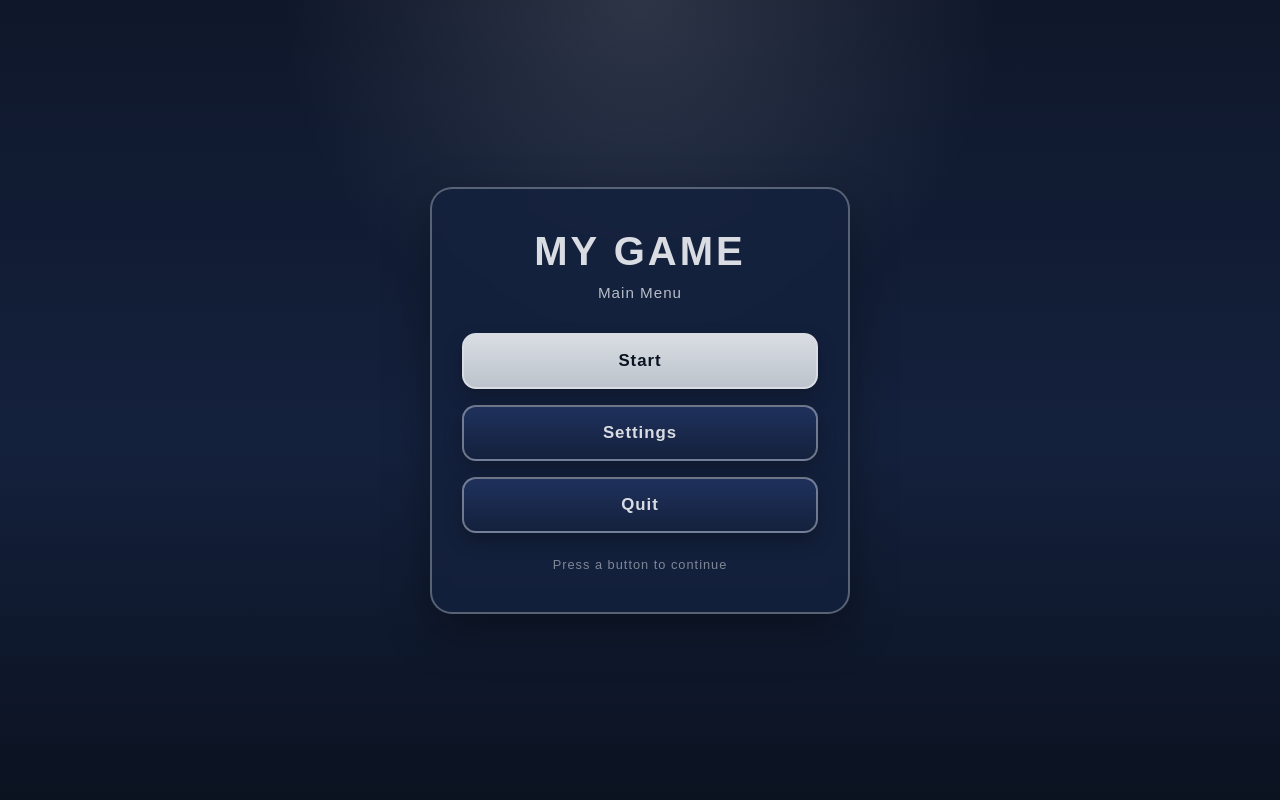
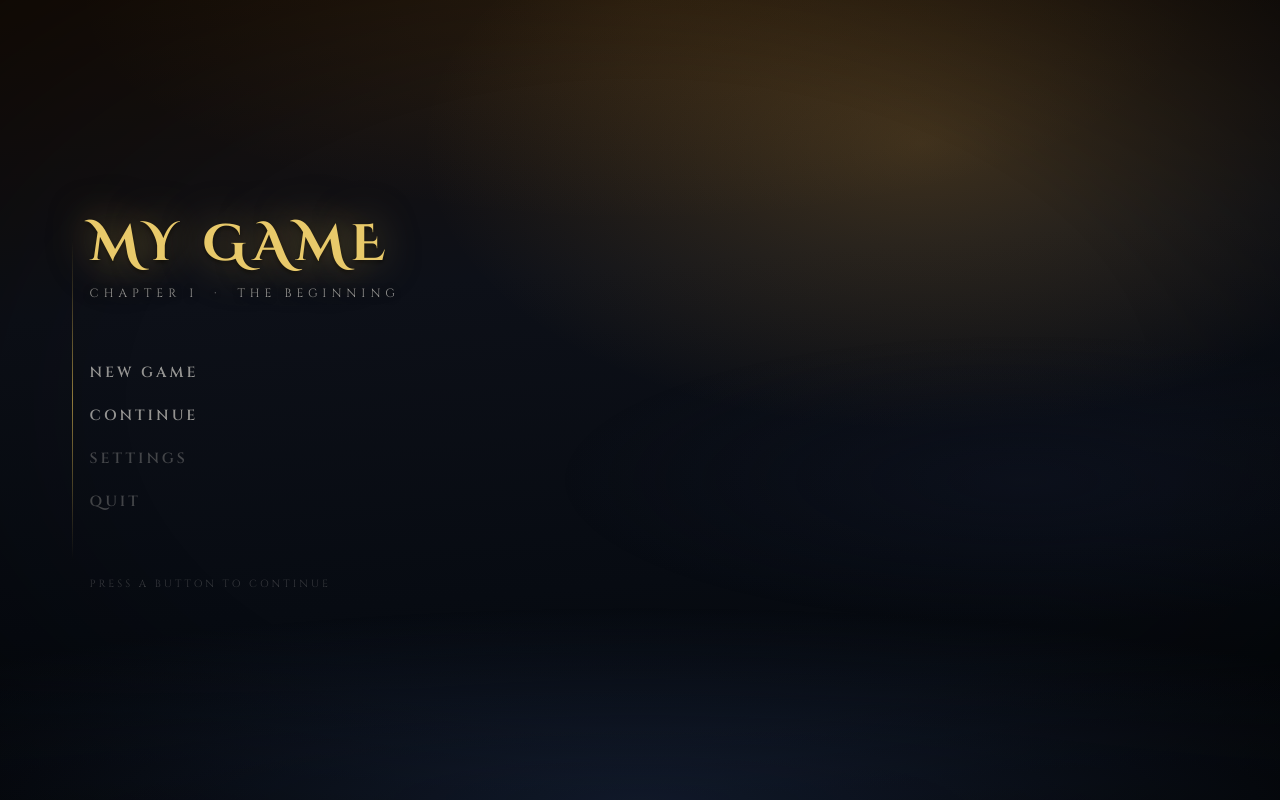
Before and after one commit to daggerscythe/hackathon2026, a plain HTML site: page UI/menu.html in a window 1280 px wide. Drawn offline with Linux system fonts and the light colour scheme.

Commit message:
UI in gaming direction

```diff
--- a/UI/menu.css
+++ b/UI/menu.css
@@ -1,101 +1,215 @@
+@import url('https://fonts.googleapis.com/css2?family=Cinzel:wght@400;600;700&family=Cinzel+Decorative:wght@400;700&display=swap');
+
 :root {
-  --primary: #d9dde3;      /* whitish silver */
-  --secondary: #14213d;    /* dark blue */
-  --secondary-light: #1f315c;
-  --accent: #eef2f7;
-  --text-dark: #0b1220;
-  --shadow: rgba(0, 0, 0, 0.35);
+  --gold: #c9a84c;
+  --gold-light: #e8c96a;
+  --gold-dim: rgba(201, 168, 76, 0.55);
+  --white: #f0ece4;
+  --white-dim: rgba(240, 236, 228, 0.6);
+  --white-faint: rgba(240, 236, 228, 0.25);
+  --dark: #0a0c0f;
+  --overlay: rgba(8, 10, 14, 0.62);
 }
 
 * {
   box-sizing: border-box;
   margin: 0;
   padding: 0;
-  font-family: Arial, Helvetica, sans-serif;
 }
 
 body {
   width: 100vw;
   height: 100vh;
   overflow: hidden;
+  font-family: 'Cinzel', serif;
+
+  /* Cinematic background — deep fog + warm light bloom from top-right */
   background:
-    radial-gradient(circle at top, rgba(217, 221, 227, 0.15), transparent 35%),
-    linear-gradient(180deg, #0f172a 0%, var(--secondary) 55%, #0b1220 100%);
+    radial-gradient(ellipse 60% 55% at 72% 18%, rgba(220, 160, 60, 0.22) 0%, transparent 65%),
+    radial-gradient(ellipse 80% 50% at 50% 0%, rgba(180, 130, 50, 0.12) 0%, transparent 55%),
+    linear-gradient(175deg, #1a1008 0%, #0d1018 35%, #070b12 70%, #030507 100%);
+
   display: flex;
   align-items: center;
-  justify-content: center;
+  justify-content: flex-start;
+}
+
+/* Atmospheric fog layer */
+body::before {
+  content: '';
+  position: fixed;
+  inset: 0;
+  background:
+    radial-gradient(ellipse 120% 40% at 50% 100%, rgba(20, 30, 50, 0.9) 0%, transparent 60%),
+    radial-gradient(ellipse 60% 30% at 80% 60%, rgba(15, 20, 35, 0.5) 0%, transparent 60%);
+  pointer-events: none;
+  z-index: 0;
+}
+
+/* Subtle vignette */
+body::after {
+  content: '';
+  position: fixed;
+  inset: 0;
+  background: radial-gradient(ellipse 100% 100% at 50% 50%, transparent 40%, rgba(0,0,0,0.75) 100%);
+  pointer-events: none;
+  z-index: 0;
 }
 
 .menu-container {
-  width: 420px;
-  padding: 40px 30px;
-  border-radius: 22px;
-  background: rgba(20, 33, 61, 0.82);
-  border: 2px solid rgba(217, 221, 227, 0.35);
-  box-shadow: 0 18px 45px var(--shadow);
-  backdrop-filter: blur(8px);
-  text-align: center;
+  position: relative;
+  z-index: 1;
+  padding: 0 0 0 7vw;
+  display: flex;
+  flex-direction: column;
+  justify-content: center;
+  height: 100vh;
+}
+
+/* Thin vertical accent line */
+.menu-container::before {
+  content: '';
+  position: absolute;
+  left: calc(7vw - 18px);
+  top: 30%;
+  height: 40%;
+  width: 1px;
+  background: linear-gradient(180deg, transparent, var(--gold), transparent);
+  opacity: 0.7;
 }
 
 .game-title {
-  color: var(--primary);
-  font-size: 2.5rem;
-  font-weight: 800;
-  letter-spacing: 3px;
-  margin-bottom: 10px;
+  font-family: 'Cinzel Decorative', serif;
+  color: var(--gold-light);
+  font-size: clamp(2rem, 4vw, 3.2rem);
+  font-weight: 700;
+  letter-spacing: 6px;
   text-transform: uppercase;
+  margin-bottom: 6px;
+  text-shadow:
+    0 0 40px rgba(201, 168, 76, 0.6),
+    0 0 80px rgba(201, 168, 76, 0.2),
+    0 2px 4px rgba(0,0,0,0.8);
+
+  animation: fadeSlideUp 0.9s ease both;
 }
 
 .subtitle {
-  color: rgba(238, 242, 247, 0.75);
-  font-size: 0.95rem;
-  margin-bottom: 32px;
-  letter-spacing: 1px;
+  color: var(--white-dim);
+  font-size: 0.75rem;
+  letter-spacing: 5px;
+  text-transform: uppercase;
+  margin-bottom: 52px;
+  text-shadow: 0 1px 6px rgba(0,0,0,0.6);
+
+  animation: fadeSlideUp 0.9s 0.15s ease both;
 }
 
 .button-group {
   display: flex;
   flex-direction: column;
-  gap: 16px;
+  gap: 4px;
 }
 
 .menu-btn {
-  padding: 16px 20px;
-  font-size: 1.05rem;
-  font-weight: 700;
-  letter-spacing: 1px;
-  border-radius: 14px;
-  border: 2px solid var(--primary);
-  background: linear-gradient(180deg, var(--primary), #bcc3cc);
-  color: var(--text-dark);
+  position: relative;
+  padding: 10px 0;
+  font-family: 'Cinzel', serif;
+  font-size: 0.92rem;
+  font-weight: 600;
+  letter-spacing: 3px;
+  text-transform: uppercase;
+  background: transparent;
+  border: none;
+  color: var(--white-dim);
   cursor: pointer;
-  transition: transform 0.18s ease, box-shadow 0.18s ease, background 0.18s ease;
-  box-shadow: 0 8px 18px rgba(0, 0, 0, 0.25);
+  text-align: left;
+  width: 220px;
+  transition: color 0.2s ease, letter-spacing 0.2s ease;
+
+  /* Staggered entrance */
+  animation: fadeSlideUp 0.7s ease both;
+}
+
+.menu-btn:nth-child(1) { animation-delay: 0.3s; }
+.menu-btn:nth-child(2) { animation-delay: 0.42s; }
+.menu-btn:nth-child(3) { animation-delay: 0.54s; }
+.menu-btn:nth-child(4) { animation-delay: 0.66s; }
+
+/* Hover left accent marker */
+.menu-btn::before {
+  content: '';
+  position: absolute;
+  left: -14px;
+  top: 50%;
+  transform: translateY(-50%) scaleY(0);
+  width: 2px;
+  height: 60%;
+  background: var(--gold);
+  transition: transform 0.18s ease;
+  transform-origin: center;
+}
+
+/* Hover underline */
+.menu-btn::after {
+  content: '';
+  position: absolute;
+  bottom: 6px;
+  left: 0;
+  width: 0;
+  height: 1px;
+  background: linear-gradient(90deg, var(--gold), transparent);
+  transition: width 0.22s ease;
 }
 
 .menu-btn:hover {
-  transform: translateY(-2px) scale(1.02);
-  background: linear-gradient(180deg, #eef2f7, #c9d0d8);
-  box-shadow: 0 12px 22px rgba(0, 0, 0, 0.32);
+  color: var(--gold-light);
+  letter-spacing: 4px;
+  text-shadow: 0 0 20px rgba(201, 168, 76, 0.45);
+}
+
+.menu-btn:hover::before {
+  transform: translateY(-50%) scaleY(1);
+}
+
+.menu-btn:hover::after {
+  width: 100%;
 }
 
 .menu-btn:active {
-  transform: translateY(1px) scale(0.995);
+  color: var(--white);
+  transform: translateX(2px);
 }
 
+/* Remove secondary distinction — all buttons uniform in this style */
 .menu-btn.secondary {
-  background: linear-gradient(180deg, var(--secondary-light), var(--secondary));
-  color: var(--primary);
-  border: 2px solid rgba(217, 221, 227, 0.45);
+  background: transparent;
+  border: none;
+  color: var(--white-faint);
 }
 
 .menu-btn.secondary:hover {
-  background: linear-gradient(180deg, #2a4278, #182845);
+  background: transparent;
+  color: var(--gold-light);
 }
 
 .footer-text {
-  margin-top: 24px;
-  color: rgba(217, 221, 227, 0.55);
-  font-size: 0.8rem;
-  letter-spacing: 1px;
+  margin-top: 56px;
+  color: rgba(240, 236, 228, 0.2);
+  font-size: 0.65rem;
+  letter-spacing: 3px;
+  text-transform: uppercase;
+
+  animation: fadeSlideUp 0.7s 0.8s ease both;
 }
+
+@keyframes fadeSlideUp {
+  from {
+    opacity: 0;
+    transform: translateY(14px);
+  }
+  to {
+    opacity: 1;
+    transform: translateY(0);
+  }
+}
--- a/UI/menu.html
+++ b/UI/menu.html
@@ -5,15 +5,15 @@
   <meta name="viewport" content="width=device-width, initial-scale=1.0" />
   <link rel="stylesheet" href="menu.css" />
   <title>Game Menu</title>
-
 </head>
 <body>
   <div class="menu-container">
     <h1 class="game-title">My Game</h1>
-    <p class="subtitle">Main Menu</p>
+    <p class="subtitle">Chapter I &nbsp;·&nbsp; The Beginning</p>
 
     <div class="button-group">
-      <button class="menu-btn" onclick="startGame()">Start</button>
+      <button class="menu-btn" onclick="startGame()">New Game</button>
+      <button class="menu-btn" onclick="continueGame()">Continue</button>
       <button class="menu-btn secondary" onclick="openSettings()">Settings</button>
       <button class="menu-btn secondary" onclick="quitGame()">Quit</button>
     </div>
@@ -23,8 +23,12 @@
 
   <script>
     function startGame() {
-        window.location.href = "mode-select.html";
-w    }
+      window.location.href = "mode-select.html";
+    }
+
+    function continueGame() {
+      alert("Continue clicked");
+    }
 
     function openSettings() {
       alert("Settings clicked");
```
Also changed, not shown: UI/mode-select.html (+1 -1 lines).
